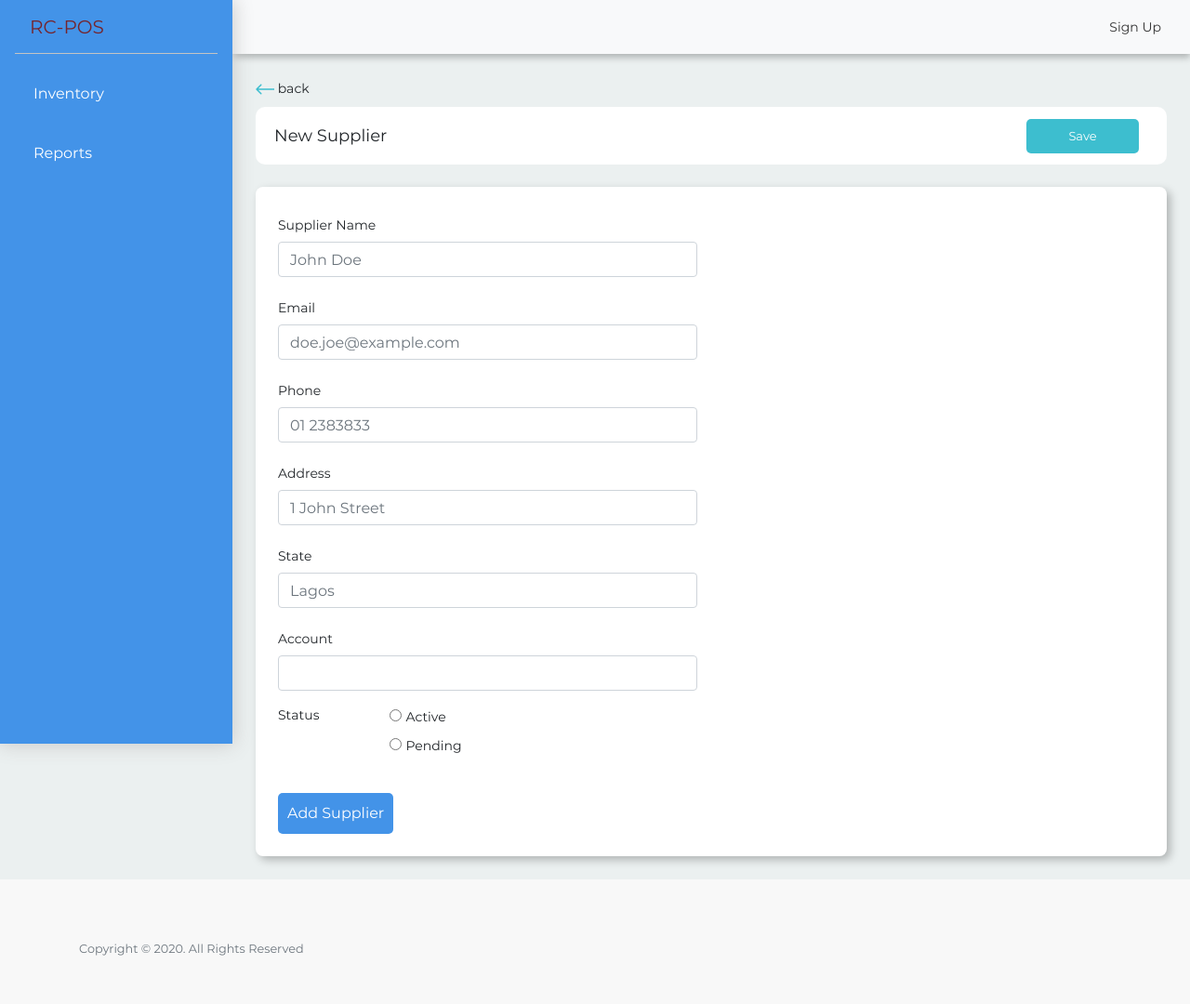
After one commit to timothyakinyelu/point-of-sale-system-with-flask, a Flask app: template app/templates/create_supplier.html in a window 1280 px wide. The commit adds this page. Shown: the whole page at 93% size. Run offline with Flask 2, Linux system fonts and the light colour scheme; the template is opened without the code that fills it: values that come from a table or form of the project are taken from there, others are empty; parts of the project's set-up code (start-up, migrations or seed data) failed here and were passed over; some libraries are stand-ins or nearby versions.

Commit message:
- add create supplier template - add link to create supplier page

```diff
--- /dev/null
+++ b/app/templates/create_supplier.html
@@ -0,0 +1,83 @@
+{% extends 'admin-layout.html' %}
+{% block inner %}
+    <section class="h-auto newProduct">
+        <div class="page-wrapper">
+            {% include "back.html" %}
+            <div class="page-header">
+                <span class="header-text">New Supplier</span>
+                <div class="buttons-wrapper">
+                    <a id="saveUser" href="" class="button-save" type="button">
+                        Save
+                    </a>
+                </div>
+            </div>
+            {% with messages = get_flashed_messages() %}
+                {% if messages %}
+                    <div class="notification is-danger">
+                        {{ messages[0] }}
+                    </div>
+                {% endif %}
+            {% endwith %}
+            <div class="table-wrapper table-form">
+                <form id="create_supplier" method="POST" action="{{ url_for('auth.addSupplier') }}">
+                    {{ form.csrf_token }}
+                    <div class="row">
+                        <div class="col-lg-6 col-md-12 col-sm-12 col-xs-12">
+                            <fieldset class="form-group row">
+                                {{ form.name.label(class="col-sm-12 col-lg-12 col-form-label") }}
+                                <div class="col-sm-12 col-lg-12">
+                                    {{ form.name(placeholder='John Doe', class='form-control') }}
+                                </div>
+                            </fieldset>
+                            <fieldset class="form-group row">
+                                {{ form.email.label(class="col-sm-12 col-lg-12 col-form-label") }}
+                                <div class="col-sm-12 col-lg-12">
+                                    {{ form.email(placeholder='doe.joe@example.com', class='form-control') }}
+                                </div>
+                            </fieldset>
+                            <fieldset class="form-group row">
+                                {{ form.phone.label(class="col-sm-12 col-lg-12 col-form-label") }}
+                                <div class="col-sm-12 col-lg-12">
+                                    {{ form.phone(placeholder='01 2383833', class='form-control') }}
+                                </div>
+                            </fieldset>
+                            <fieldset class="form-group row">
+                                {{ form.address.label(class="col-sm-12 col-lg-12 col-form-label") }}
+                                <div class="col-sm-12 col-lg-12">
+                                    {{ form.address(placeholder='1 John Street', class='form-control') }}
+                                </div>
+                            </fieldset>
+                            <fieldset class="form-group row">
+                                {{ form.state.label(class="col-sm-12 col-lg-12 col-form-label") }}
+                                <div class="col-sm-12 col-lg-12">
+                                    {{ form.state(placeholder='Lagos', class='form-control') }}
+                                </div>
+                            </fieldset>
+                            <fieldset class="form-group row">
+                                {{ form.account.label(class="col-sm-12 col-lg-12 col-form-label") }}
+                                <div class="col-sm-12 col-lg-12">
+                                    {{ form.account(class='form-control') }}
+                                </div>
+                            </fieldset>
+                            <fieldset class="form-group row">
+                                {{ form.status.label(class="col-sm-2 col-lg-3 form-check-label") }}
+                                <div class="col-sm-10 col-lg-8">
+                                    <div class="form-check form-check-inline">
+                                        {{ form.status(class="form-check-input") }}
+                                    </div>
+                                </div>
+                            </fieldset>
+                            <div class="submit-button">
+                                {{ form.submit(class='button-later') }}
+                            </div>
+                        </div>
+                    </div>
+                </form>
+            </div>
+        </div>
+    </section>
+{% endblock inner %}
+{% block inner_scripts %}
+    <script src="{{ url_for('static', filename= 'js/employees.js') }}"></script>
+{{super()}}
+{% endblock inner_scripts %}
--- a/app/templates/suppliers.html
+++ b/app/templates/suppliers.html
@@ -4,9 +4,9 @@
         <div class="page-wrapper">
             {% include "back.html" %}
             <div class="page-header">
-                <span class="header-text">suppliers</span>
+                <span class="header-text">Suppliers</span>
                 <div class="buttons-wrapper">
-                    <a href="{{ url_for('auth.addProduct') }}" class="button-save" type="button">
+                    <a href="{{ url_for('auth.addSupplier') }}" class="button-save" type="button">
                         <svg width="14" height="14" viewBox="0 0 14 14" fill="none" xmlns="http://www.w3.org/2000/svg">
                             <g clip-path="url(#clip0)">
                                 <path fill-rule="evenodd" clip-rule="evenodd" d="M0.506514 5.5132H5.39235V1.14546C5.39235 0.89702 5.62096 0.692657 5.89887 0.692657H7.87001C8.14904 0.692657 8.37653 0.89702 8.37653 1.14546V5.5132H13.2624C13.5414 5.5132 13.7689 5.71756 13.7689 5.966V7.72812C13.7689 7.97656 13.5403 8.18092 13.2624 8.18092H8.37653V12.5487C8.37653 12.7981 8.14792 13.0015 7.87001 13.0015H5.89999C5.62208 13.0015 5.39348 12.7971 5.39348 12.5487V8.18092H0.506514C0.228604 8.18192 0 7.97756 0 7.72812V5.967C0 5.71756 0.228604 5.5132 0.506514 5.5132Z" fill="white"/>
```
